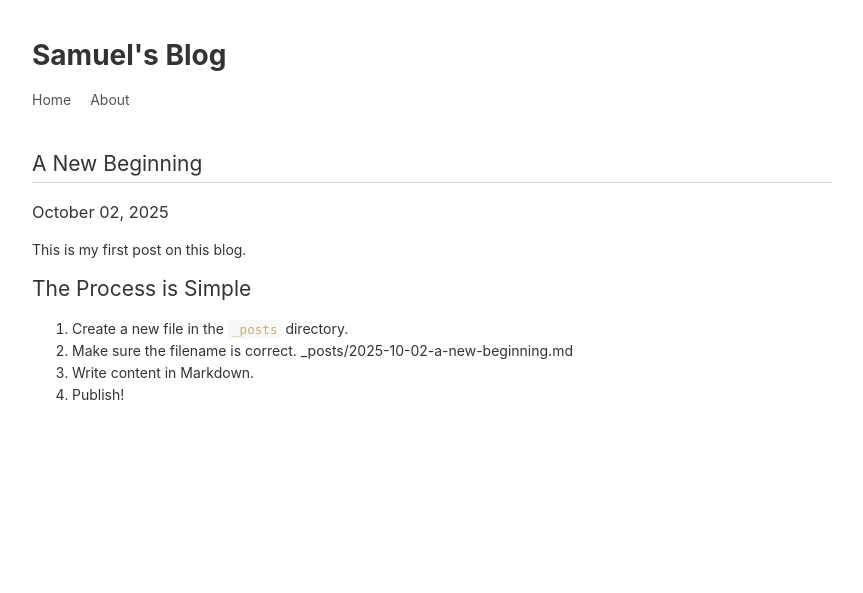
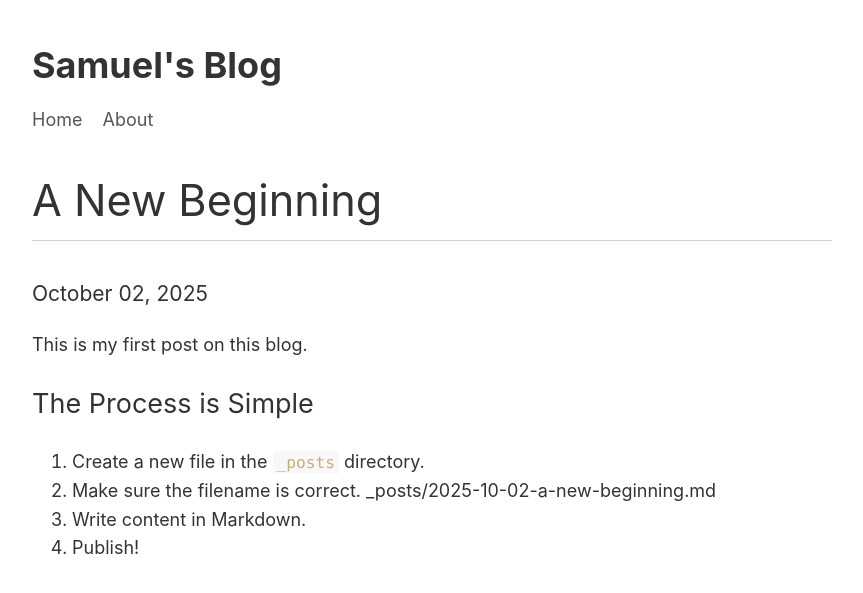
Before and after one commit to sacchen/sacchen.github.io, a Jekyll site: the page built from _posts/2025-10-02-my-first-post.md, in a window 1280 px wide. Shown: the top 593 px of the page, without its empty margins (208-1071 px from the left). Built offline with Jekyll 4.4.1, drawn with Linux system fonts in a browser that asks for light colours.

Commit message:
Increase font size

```diff
--- a/assets/css/style.css
+++ b/assets/css/style.css
@@ -43,8 +43,9 @@
 
   body {
     font-family: -apple-system, BlinkMacSystemFont, "Segoe WPC", "Segoe UI", "Ubuntu", "Droid Sans", sans-serif, "Meiryo";
-      font-size: 14px;
-      line-height: 22px;
+    /* UPDATED: Using the more conservative Option 1 for font size */
+    font-size: clamp(15px, 1rem + 0.4vw, 18px);
+    line-height: 1.6;
     word-wrap: break-word;
     color: #333;
     background-color: #fff;
@@ -76,6 +77,8 @@
   }
 
   h1 {
+    /* UPDATED: Slightly increased the relative size to ensure it still stands out */
+    font-size: 2.4em;
     padding-bottom: 0.3em;
     line-height: 1.2;
     border-bottom: 1px solid rgba(0, 0, 0, 0.18);
@@ -117,8 +120,9 @@
   /* Base styles for all code elements */
   code {
     font-family: Menlo, Monaco, Consolas, "Droid Sans Mono", "Courier New", monospace, "Droid Sans Fallback";
-      font-size: 14px;
-      line-height: 19px;
+    /* UPDATED: Font size is now slightly smaller than the body text */
+    font-size: 0.9em;
+    /* The line-height will be inherited, which is what we want. */
 }
 
   /* Style for multi-line code blocks */
```
Also changed, not shown: 1 other file. Lines whose indentation alone changed are shown as unchanged.
